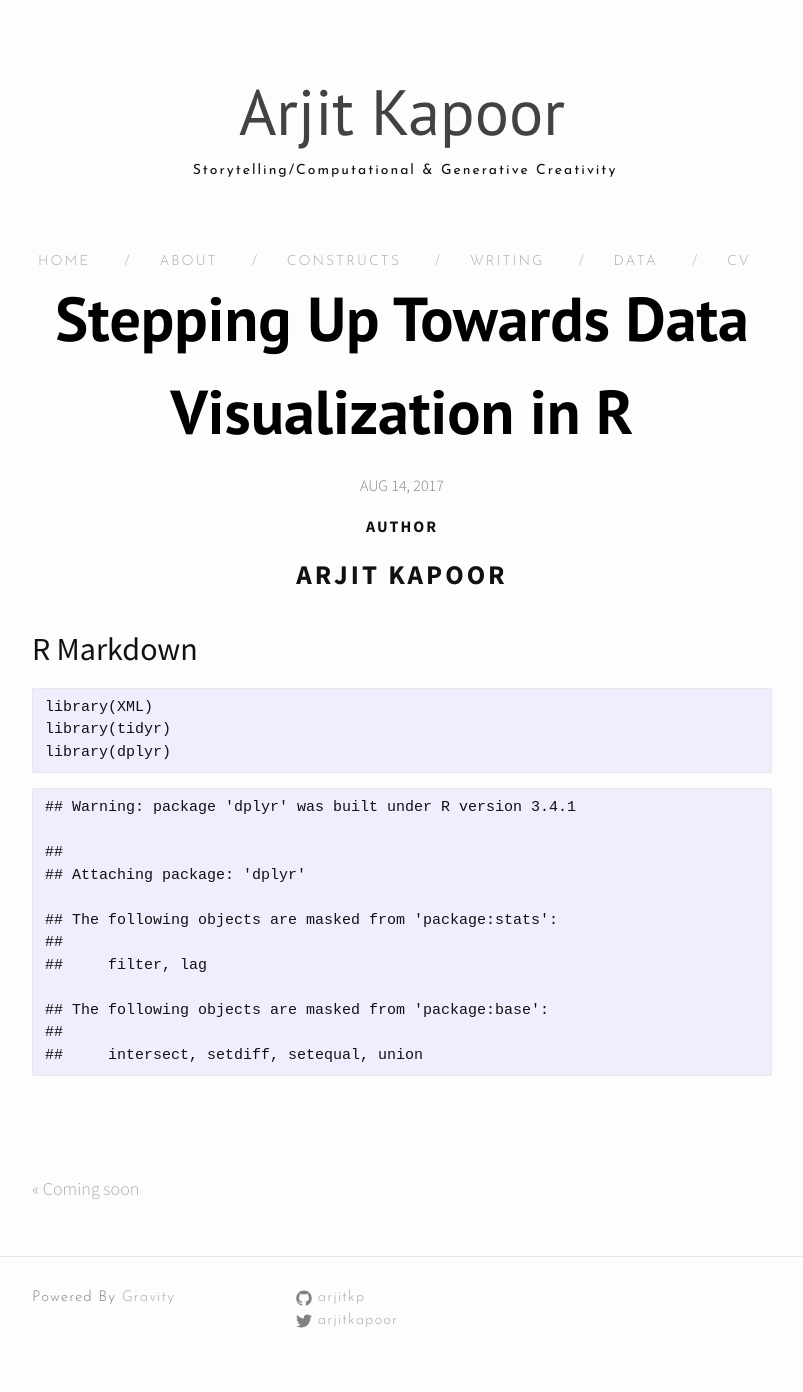
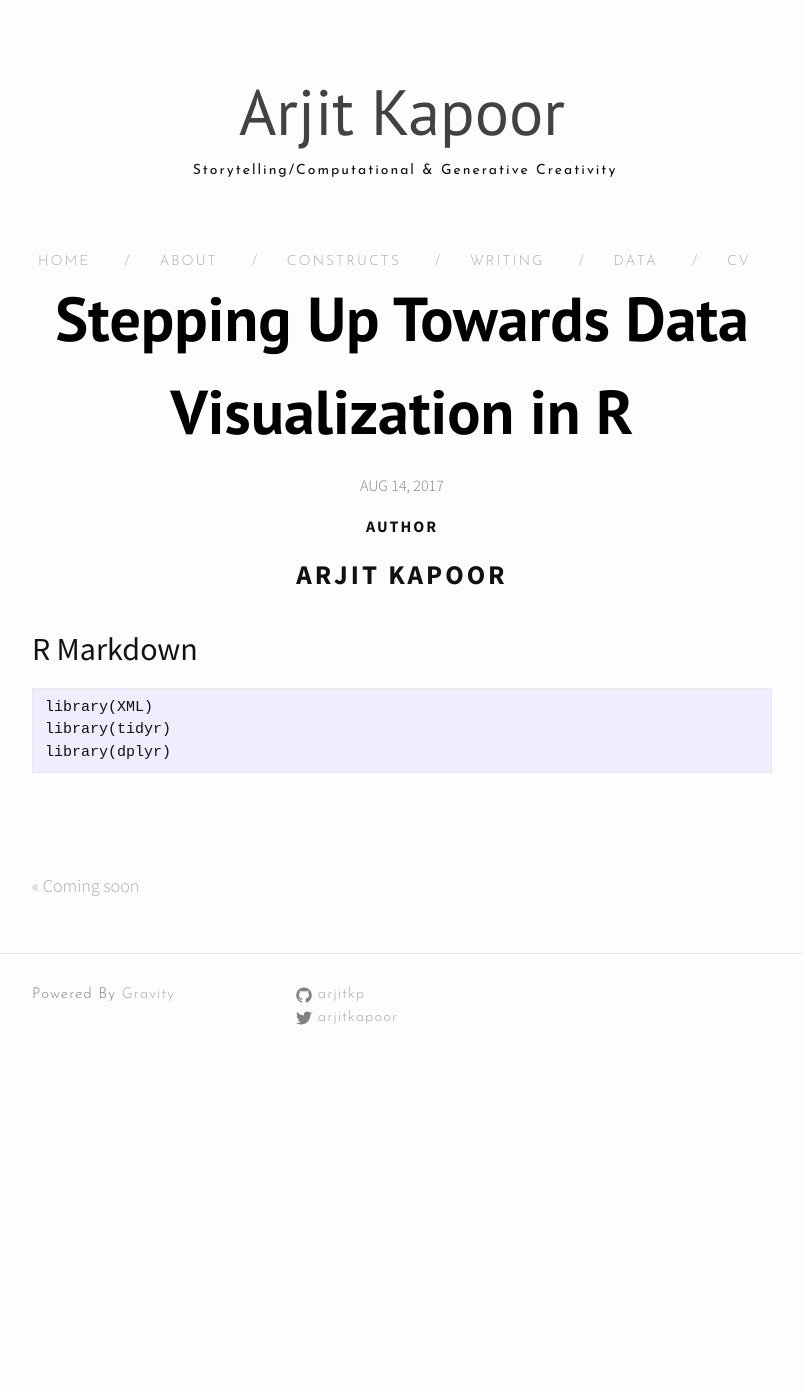
Before and after one commit to manuelvarzen/arjitkp.github.io, a Jekyll site: the page built from _posts/2016-08-14-TEST-R.markdown, in a window 1280 px wide. Shown: the whole page, without its empty margins (238-1041 px from the left). Built offline with Jekyll 4.4.1, drawn with Linux system fonts in a browser that asks for light colours; nearby versions of some CDN libraries; after the commit the page ends 1089 px from its top, so only the background shows below that.

Commit message:
Update #3

````diff
--- a/_posts/2016-08-14-TEST-R.markdown
+++ b/_posts/2016-08-14-TEST-R.markdown
@@ -17,16 +17,3 @@ library(XML)
 library(tidyr)
 library(dplyr)
 ```
-
-    ## Warning: package 'dplyr' was built under R version 3.4.1
-
-    ##
-    ## Attaching package: 'dplyr'
-
-    ## The following objects are masked from 'package:stats':
-    ##
-    ##     filter, lag
-
-    ## The following objects are masked from 'package:base':
-    ##
-    ##     intersect, setdiff, setequal, union
````
